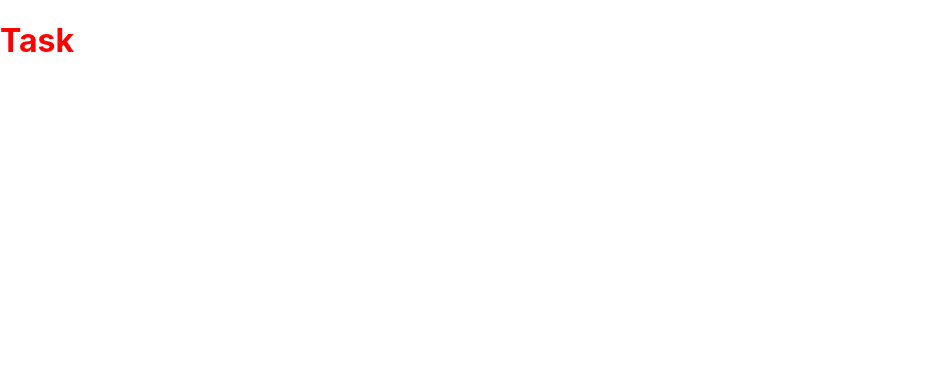
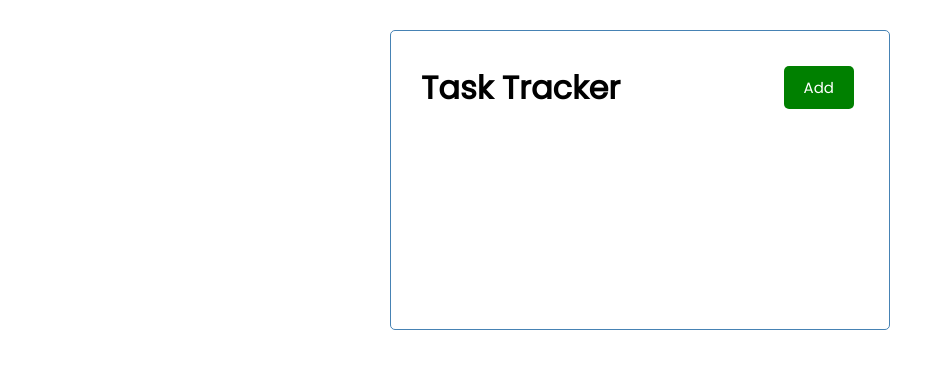
Before and after one commit to harsharya20/React-Tutotorial, a React (Create React App) app in the folder react-app/: page / in a window 1280 px wide. Shown: the top 368 px of the page, without its empty margins (0-952 px from the left). Built offline with nearby package versions, Linux system fonts and the light colour scheme.

Commit message:
add event on button

```diff
--- /dev/null
+++ b/react-app/src/components/Button.js
@@ -0,0 +1,23 @@
+import PropTypes from 'prop-types'
+const Button = ({ color, text }) => {
+    const onClick = (e) =>{
+        console.log(e)
+    }
+  return (
+      <button onClick={onClick}
+   style={{ backgroundColor: color }}
+   className = 'btn'>
+       {text}
+       </button>
+  )
+}
+
+Button.defaultProps = {
+    color: 'steelblue'
+}
+
+Button.propTypes = {
+  text: PropTypes.string,
+  color: PropTypes.string
+}
+export default Button
--- a/react-app/src/components/Header.js
+++ b/react-app/src/components/Header.js
@@ -1,19 +1,20 @@
-
-
+import Button from "./Button"
 const Header = ({ title }) => {
   return (
-      <header>
-    <h1 style = {headingStyle}>{title}</h1>
+      <header className = 'header'>
+    <h1>{title}</h1>
+    <Button color = 'green' text = 'Add'/>
     </header>
   )
 }
 
 Header.defaultProps = {
-    title: 'Task'
+    title: 'Task Tracker'
 }
 
-const headingStyle = {
-    color: 'red'
-}
+//   css in js
+// const headingStyle = {
+//     color: 'red'
+// }
 
 export default Header
--- a/react-app/src/index.css
+++ b/react-app/src/index.css
@@ -1,13 +1,112 @@
-body {
+@import url('https://fonts.googleapis.com/css2?family=Poppins:wght@300;400&display=swap');
+
+* {
+  box-sizing: border-box;
   margin: 0;
-  font-family: -apple-system, BlinkMacSystemFont, 'Segoe UI', 'Roboto', 'Oxygen',
-    'Ubuntu', 'Cantarell', 'Fira Sans', 'Droid Sans', 'Helvetica Neue',
-    sans-serif;
-  -webkit-font-smoothing: antialiased;
-  -moz-osx-font-smoothing: grayscale;
+  padding: 0;
 }
 
-code {
-  font-family: source-code-pro, Menlo, Monaco, Consolas, 'Courier New',
-    monospace;
+body {
+  font-family: 'Poppins', sans-serif;
 }
+
+.container {
+  max-width: 500px;
+  margin: 30px auto;
+  overflow: auto;
+  min-height: 300px;
+  border: 1px solid steelblue;
+  padding: 30px;
+  border-radius: 5px;
+}
+
+.header {
+  display: flex;
+  justify-content: space-between;
+  align-items: center;
+  margin-bottom: 20px;
+}
+
+.btn {
+  display: inline-block;
+  background: #000;
+  color: #fff;
+  border: none;
+  padding: 10px 20px;
+  margin: 5px;
+  border-radius: 5px;
+  cursor: pointer;
+  text-decoration: none;
+  font-size: 15px;
+  font-family: inherit;
+}
+
+.btn:focus {
+  outline: none;
+}
+
+.btn:active {
+  transform: scale(0.98);
+}
+
+.btn-block {
+  display: block;
+  width: 100%;
+}
+
+.task {
+  background: #f4f4f4;
+  margin: 5px;
+  padding: 10px 20px;
+  cursor: pointer;
+}
+
+.task.reminder {
+  border-left: 5px solid green;
+}
+
+.task h3 {
+  display: flex;
+  align-items: center;
+  justify-content: space-between;
+}
+
+.add-form {
+  margin-bottom: 40px;
+}
+
+.form-control {
+  margin: 20px 0;
+}
+
+.form-control label {
+  display: block;
+}
+
+.form-control input {
+  width: 100%;
+  height: 40px;
+  margin: 5px;
+  padding: 3px 7px;
+  font-size: 17px;
+}
+
+.form-control-check {
+  display: flex;
+  align-items: center;
+  justify-content: space-between;
+}
+
+.form-control-check label {
+  flex: 1;
+}
+
+.form-control-check input {
+  flex: 2;
+  height: 20px;
+}
+
+footer {
+  margin-top: 30px;
+  text-align: center;
+}
```
